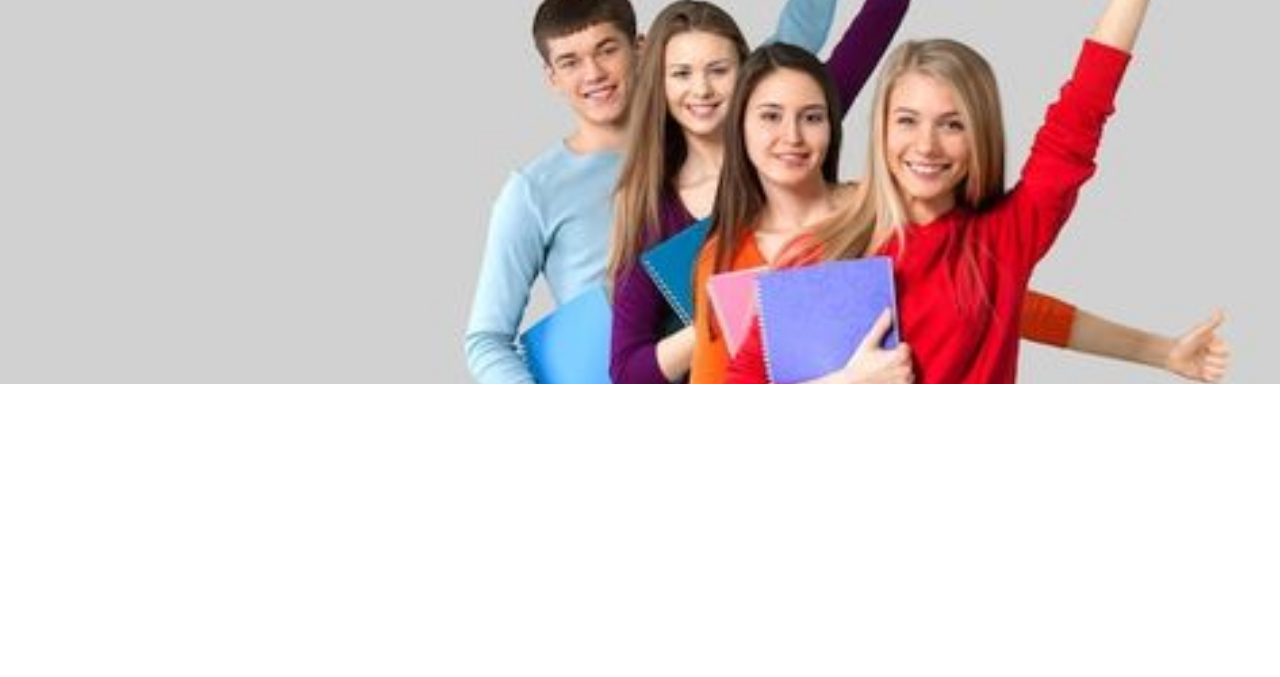
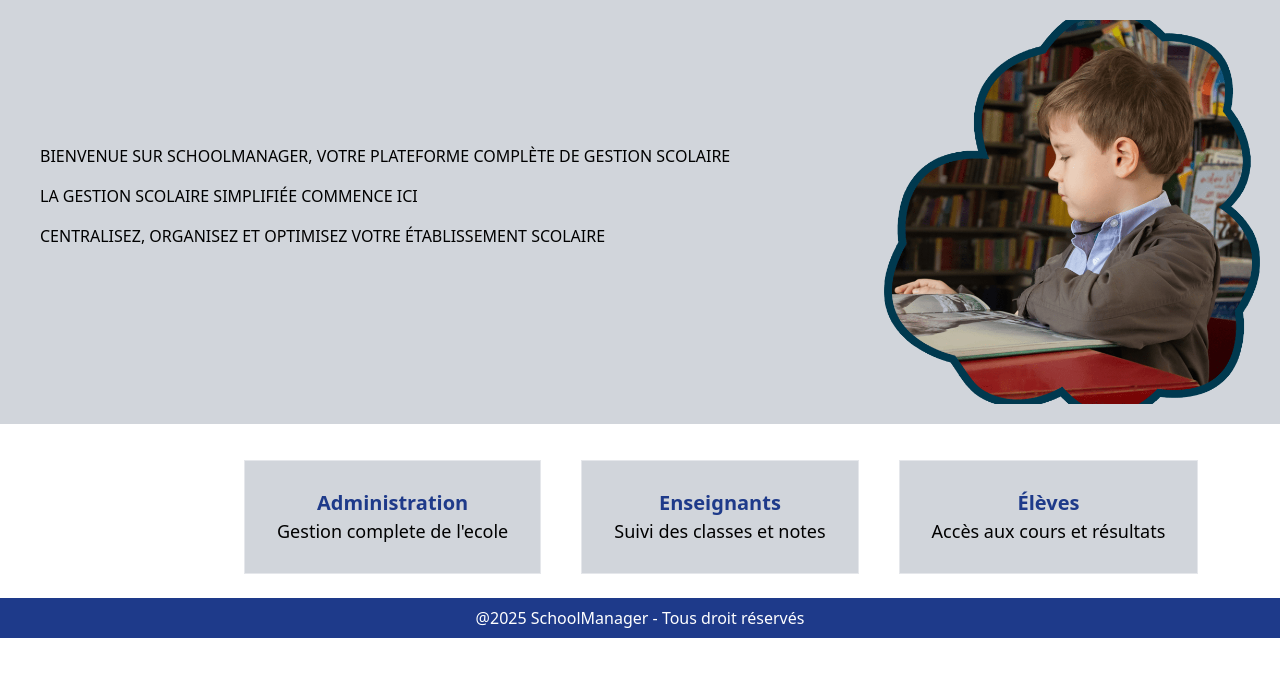
Before and after one commit to Ambdulghaffar/Django_School_Management, a Django app: template Home/templates/home/index.html in a window 1280 px wide. Shown: the part 72-749 px from the top of the page. Run offline with Django 3.2, Linux system fonts and the light colour scheme; the template is opened without the code that fills it, so the values that code supplies are empty; some libraries are stand-ins or nearby versions.

Commit message:
Home page commit

```diff
--- a/Home/templates/home/index.html
+++ b/Home/templates/home/index.html
@@ -1,7 +1,38 @@
-{% extends "home/base.html" %}
-{% load static %}
-{% block body %}
-<div>
-    <img class="flex object-cover h-96 w-full" src="{% static 'image/header.jpg' %}" alt="image">
+{% extends "home/base.html" %} {% load static %} {% block body %}
+<div class="grid grid-cols-3 gap-4 bg-gray-300">
+  <div class="col-span-2 mt-32 ps-10 ">
+    <p class="my-4 uppercase ">
+      Bienvenue sur SchoolManager, votre plateforme complète de gestion
+      scolaire
+    </p>
+    <p class="my-4 uppercase ">La gestion scolaire simplifiée commence ici</p>
+    <p class="my-4 uppercase ">Centralisez, organisez et optimisez votre établissement scolaire</p>
+
+  </div>
+  <div class="p-5 text-white">
+    <img
+      class="flex object-cover h-96 w-full"
+      src="{% static 'image/header.png' %}"
+      alt="image"
+
+    />
+  </div>
 </div>
-{% endblock  %}
+<div class="flex ms-56 mt-9 ">
+  <div class="grid px-8 text-center border bg-gray-300 mx-5 py-7">
+    <h3 class="text-blue-900 font-bold text-xl">Administration</h3>
+    <p class="text-lg">Gestion complete de l'ecole</p>
+  </div>
+  <div class="grid px-8 text-center border bg-gray-300 mx-5 py-7">
+    <h3 class="text-blue-900 font-bold text-xl">Enseignants</h3>
+    <p class="text-lg">Suivi des classes et notes</p>
+  </div>
+  <div class="grid px-8 text-center border bg-gray-300 mx-5 py-7">
+    <h3 class="text-blue-900 font-bold text-xl">Élèves</h3>
+    <p class="text-lg">Accès aux cours et résultats</p>
+  </div>
+</div>
+<div class="bg-blue-900 text-white text-center py-2 mt-6">
+  <p>@2025 SchoolManager - Tous droit réservés</p>
+</div>
+{% endblock %}
```
